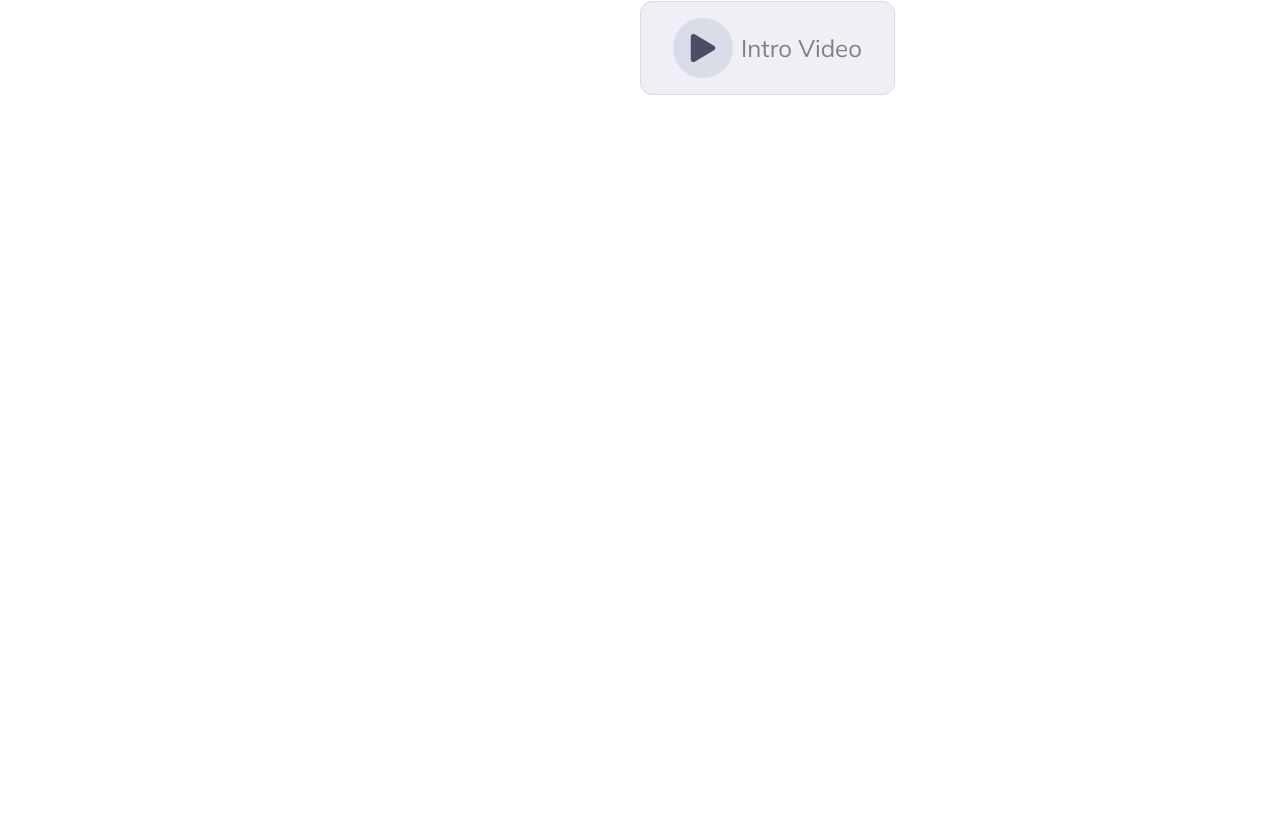
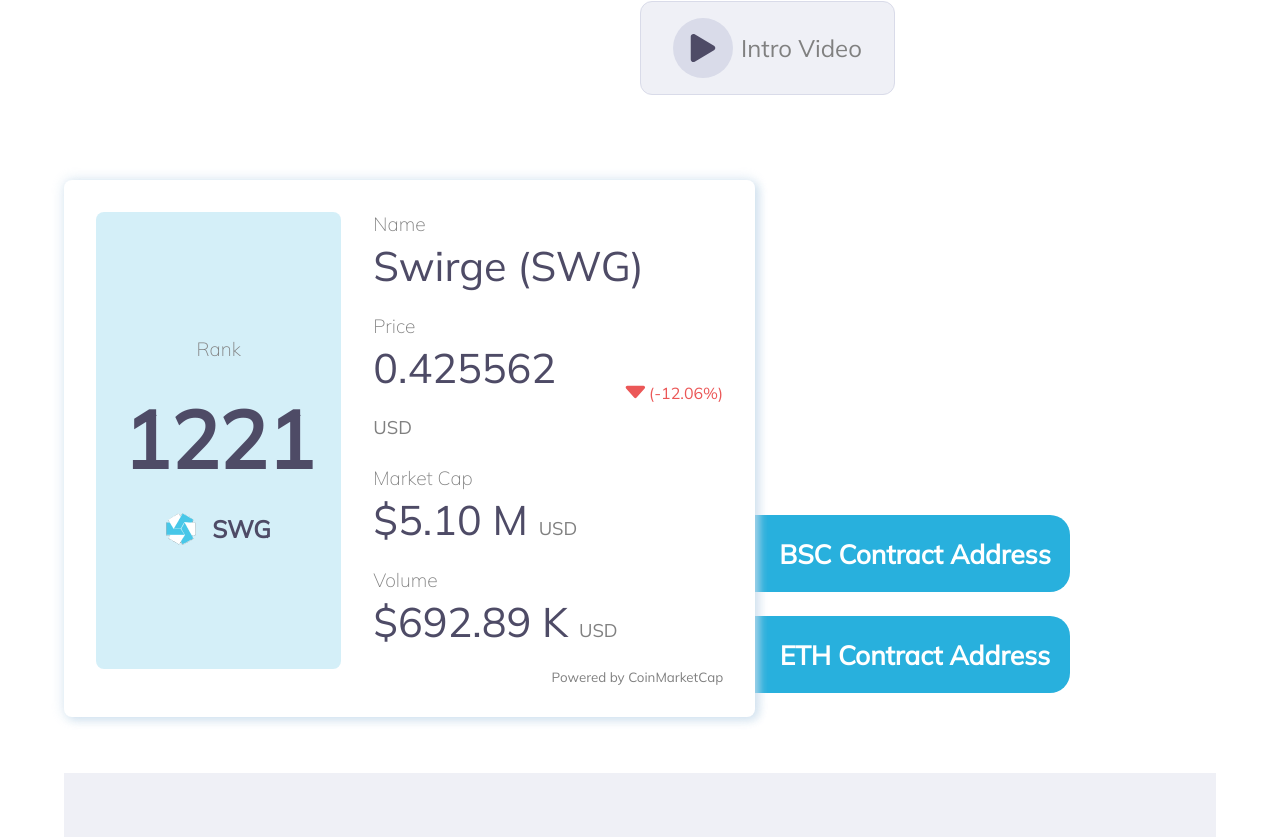
Before and after one commit to Swirge/swirgePay_new, a React (Create React App) app: page / in a window 1280 px wide. Shown: the part 626-1463 px from the top of the page. Before the commit the page ends 800 px from the top, so only its background shows below. Built offline with nearby package versions, Linux system fonts and the light colour scheme.

Commit message:
Desinged contract address section

```diff
--- a/src/App.scss
+++ b/src/App.scss
@@ -30,3 +30,31 @@ h6 {
   height: 2rem;
   width: 100%;
 }
+
+/* width */
+::-webkit-scrollbar {
+  width: 8px;
+}
+
+/* Track */
+::-webkit-scrollbar-track {
+  background: #f7f7f7;
+}
+
+/* Handle */
+::-webkit-scrollbar-thumb {
+  background-color: #28b0dd;
+  border-radius: 8px;
+}
+
+/* Handle on hover */
+::-webkit-scrollbar-thumb:hover {
+  background: #24a1ca;
+}
+
+.grey-spacer {
+  height: 4rem;
+  width: 90%;
+  margin: 0 auto;
+  background-color: #eff0f6;
+}
--- a/src/component/AppHeader/appHeader.scss
+++ b/src/component/AppHeader/appHeader.scss
@@ -4,6 +4,8 @@
   padding: 1.2rem 4rem;
   position: fixed;
   width: 100%;
+  z-index: 999999;
+  background-color: white;
 }
 
 .logo {
--- /dev/null
+++ b/src/screens/Landing/ContractAddress/contractAddress.styles.scss
@@ -0,0 +1,120 @@
+section.address-wrap {
+  display: flex;
+  align-items: flex-end;
+  padding: 1rem 4rem;
+  margin-bottom: 2.5rem;
+}
+
+.info-wrap {
+  z-index: 10000;
+  width: 60%;
+  padding: 2rem;
+  display: flex;
+  border-radius: 8px;
+  background-color: white;
+  align-items: center;
+  flex-direction: column;
+  box-shadow: 0px 0px 13px 0px rgba(199, 218, 236, 0.66),
+    4px 3px 8px 0px rgba(199, 218, 236, 0.66);
+}
+
+.rank {
+  background-color: #28b0dd33;
+  width: 40%;
+  display: flex;
+  align-items: center;
+  justify-content: center;
+  flex-direction: column;
+  border-radius: 8px;
+  padding: 1.5rem 0;
+
+  h3 {
+    font-size: 5rem;
+    margin: 1.5rem auto;
+  }
+}
+
+.ticker {
+  display: flex;
+  font-size: 1.5rem;
+  align-items: center;
+
+  img {
+    margin-right: 1rem;
+  }
+}
+
+.info-details {
+  padding-left: 2rem;
+  flex-grow: 1;
+
+  aside {
+    margin-bottom: 1.4rem;
+  }
+}
+
+h6.primaryText {
+  font-size: 2.58rem;
+  font-weight: 500;
+}
+.primaryText span {
+  font-size: 1.15rem;
+}
+p.caption {
+  font-weight: 300;
+  font-size: 1.2rem;
+  padding-bottom: 0.25rem;
+}
+
+.price {
+  .priceAction {
+    margin-left: 1.56rem;
+    display: flex;
+    align-items: center;
+
+    svg {
+      fill: #eb5757;
+      font-size: 1.67rem;
+    }
+  }
+}
+
+.btn-wrap {
+  margin-left: -1.5rem;
+
+  button {
+    border-radius: 0;
+    border-top-right-radius: 20px;
+    border-bottom-right-radius: 20px;
+    margin-bottom: 1.5rem;
+    padding: 2.4rem 1.2rem 2.4rem 3rem;
+    font-size: 1.65rem;
+    transition: transform 0.25s ease-in-out;
+  }
+
+  button:hover {
+    transform: scale(0.95);
+  }
+}
+
+.caption {
+  color: #808080;
+}
+
+.flex {
+  display: flex;
+  width: 100%;
+}
+.end {
+  justify-content: flex-end;
+}
+.space-between {
+  justify-content: space-between;
+}
+
+.failed {
+  color: #eb5757;
+}
+.success {
+  color: #27ae60;
+}
--- /dev/null
+++ b/src/screens/Landing/ContractAddress/index.jsx
@@ -0,0 +1,66 @@
+import React from "react";
+import Button from "../../../component/Button";
+import SwirgeLogo from "../../../assets/images/logo.png";
+import { BsFillCaretDownFill as DownArrowIcon } from "react-icons/bs";
+import "./contractAddress.styles.scss";
+
+const ContractAddress = () => {
+  return (
+    <section className="address-wrap">
+      <div className="info-wrap">
+        <div className="flex">
+          <div className="rank">
+            <p className="caption">Rank</p>
+            <h3>1221</h3>
+            <h6 className="ticker">
+              <img src={SwirgeLogo} alt="swirge ticker" /> SWG
+            </h6>
+          </div>
+          <div className="info-details">
+            <aside>
+              <p className="caption">Name</p>
+              <h6 className="primaryText">Swirge (SWG)</h6>
+            </aside>
+            <aside>
+              <p className="caption">Price</p>
+              <div className="flex price">
+                <h6 className="primaryText">
+                  0.425562 <span className="currency">USD</span>
+                </h6>
+
+                <span className="priceAction failed">
+                  <DownArrowIcon />
+                  (-12.06%)
+                </span>
+              </div>
+            </aside>
+            <aside>
+              <p className="caption">Market Cap</p>
+              <h6 className="primaryText">
+                $5.10 M <span className="currency">USD</span>
+              </h6>
+            </aside>
+            <aside>
+              <p className="caption">Volume</p>
+              <h6 className="primaryText">
+                $692.89 K <span className="currency">USD</span>
+              </h6>
+            </aside>
+          </div>
+        </div>
+
+        <div className="flex end">
+          <small>Powered by CoinMarketCap</small>
+        </div>
+      </div>
+
+      <div className="btn-wrap">
+        <Button text="BSC Contract Address" />
+
+        <Button text="ETH Contract Address" />
+      </div>
+    </section>
+  );
+};
+
+export default ContractAddress;
--- a/src/screens/Landing/Hero/hero.styles.scss
+++ b/src/screens/Landing/Hero/hero.styles.scss
@@ -1,4 +1,4 @@
-section {
+section.hero-wrap {
   display: flex;
   height: calc(90vh + 70.375px);
 }
--- a/src/screens/Landing/Hero/index.jsx
+++ b/src/screens/Landing/Hero/index.jsx
@@ -1,14 +1,14 @@
 import React from "react";
 import { FaPlay } from "react-icons/fa";
 import ChartImage from "../../../assets/images/amico.png";
+import AppleStoreBadge from "../../../assets/images/apple-store-badge.png";
 import GooglePlayBadge from "../../../assets/images/google-play-badge.png";
-import AppleStoreBadge from "../../../assets/images/apple-store-badge.png";
+import Button from "../../../component/Button";
 import "./hero.styles.scss";
-import Button from "../../../component/Button";
 
 const HeroSection = () => {
   return (
-    <section>
+    <section className="hero-wrap">
       <div className="imageWrap">
         <img src={ChartImage} alt="chart" />
       </div>
--- a/src/screens/Landing/index.jsx
+++ b/src/screens/Landing/index.jsx
@@ -1,5 +1,6 @@
 import React from "react";
 import AppHeader from "../../component/AppHeader";
+import ContractAddress from "./ContractAddress";
 import HeroSection from "./Hero";
 
 const LandingScreen = () => {
@@ -7,6 +8,8 @@ const LandingScreen = () => {
     <div>
       <AppHeader />
       <HeroSection />
+      <ContractAddress />
+      <div className="grey-spacer" />
     </div>
   );
 };
```
